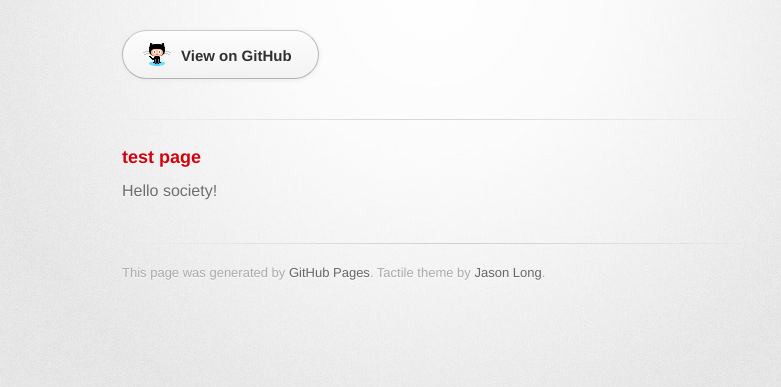
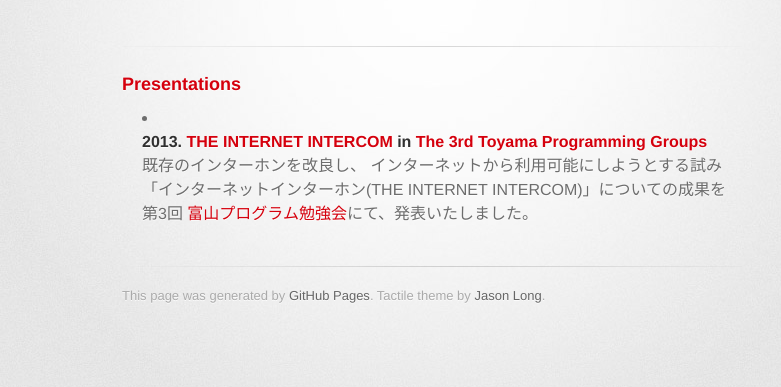
Before and after one commit to tobynet/tobynet.github.io, a plain HTML site: page index.html in a window 1280 px wide. Shown: the part 127-514 px from the top of the page, without its empty margins (208-989 px from the left). Drawn offline with Linux system fonts and the light colour scheme; a web font is replaced by a local one.

Commit message:
Add a presentation link about "THE INTERNET INTERCOM"

```diff
--- a/index.html
+++ b/index.html
@@ -22,17 +22,27 @@
           <h2>人間の気持ちを考慮した効率のよいインターネット研究所</h2>
         </header>
 
-        <section id="downloads" class="clearfix">
-          <a href="https://github.com/toooooooby" id="view-on-github" class="button"><span>View on GitHub</span></a>
-        </section>
-
         <hr>
 
         <section id="main_content">
-          <h3>
-<a name="test-page" class="anchor" href="#test-page"><span class="octicon octicon-link"></span></a>test page</h3>
+          <h3>Presentations</h3>
 
-<p>Hello society!</p>
+          <ul>
+            <li>
+              <h4>2013.
+                <a name="presen-toyama-study03" href="presen-toyama-study03/">
+                THE INTERNET INTERCOM</a>
+                in <a href="http://pg.tubo.jp.net/old.html">The 3rd Toyama Programming Groups</a>
+              </h4>
+
+              <p>既存のインターホンを改良し、
+              インターネットから利用可能にしようとする試み
+              「インターネットインターホン(THE INTERNET INTERCOM)」についての成果を
+              第3回 <a href="http://pg.tubo.jp.net/">富山プログラム勉強会</a>にて、発表いたしました。
+              </p>
+            </li>
+          </ul>
+
         </section>
 
         <footer>
```
